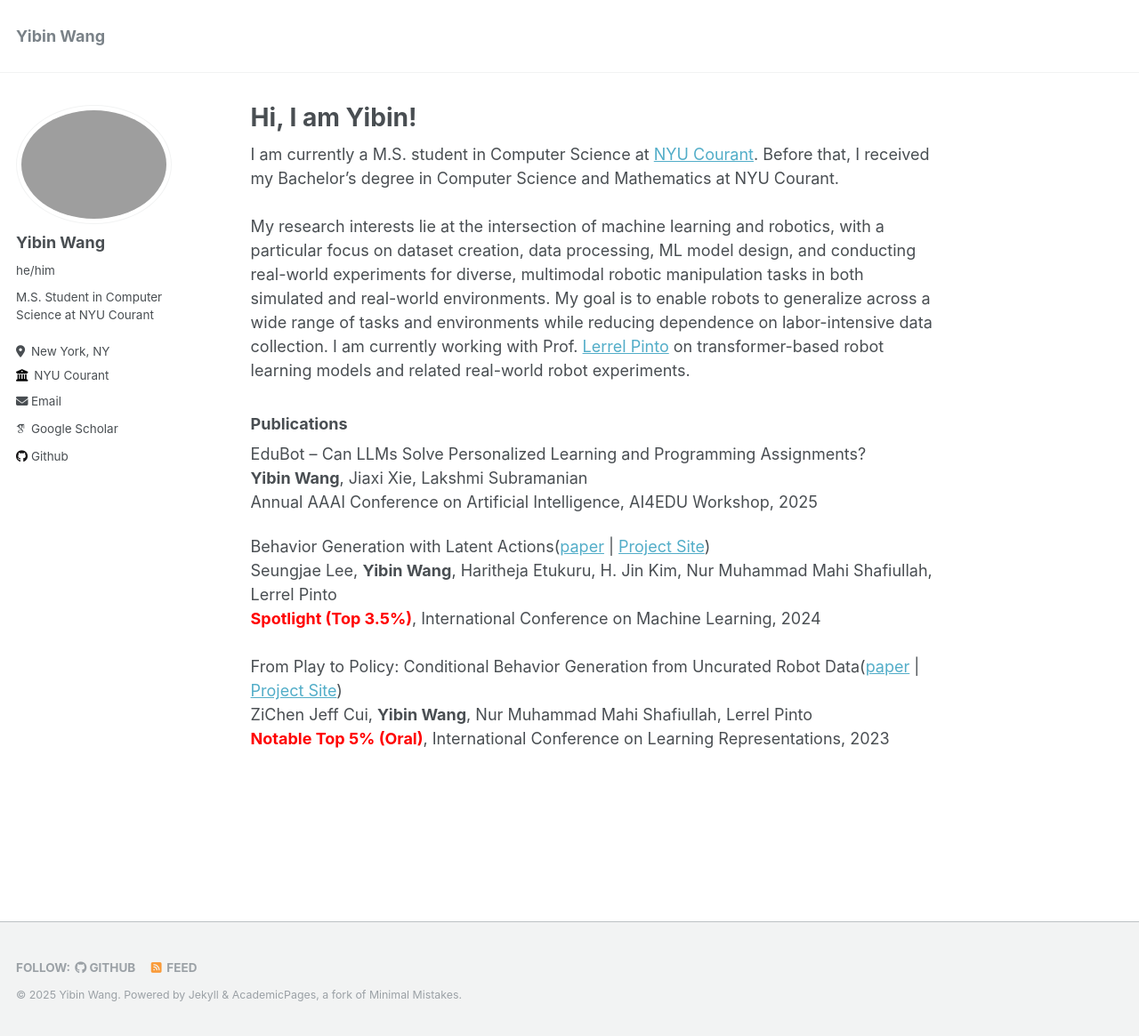
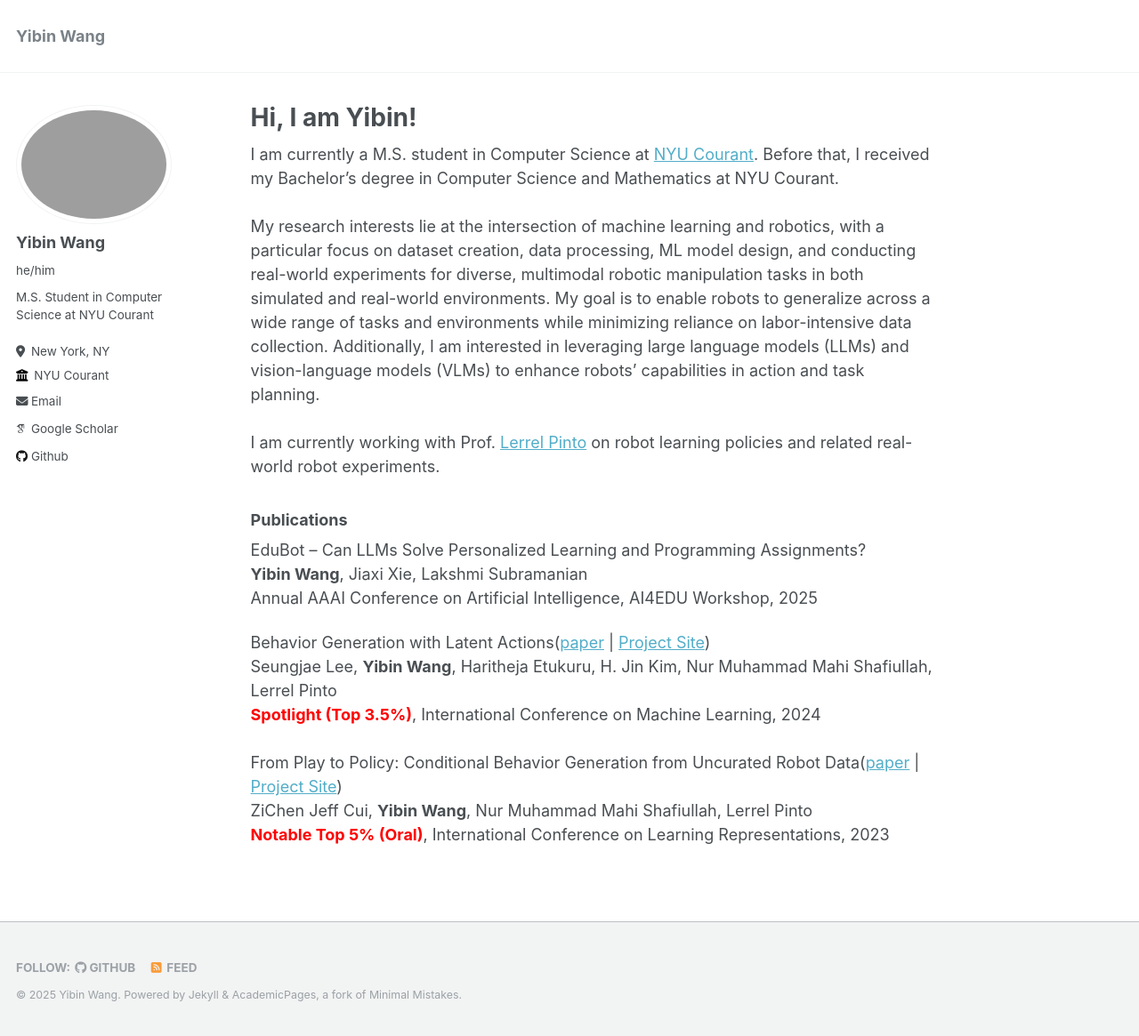
Before and after one commit to WYB929/WYB929.github.io, a Jekyll site: the page built from _pages/about.md, in a window 1280 px wide and 1165 px high. Shown: the whole window at 89% size. Built offline with Jekyll 4.4.1, drawn with Linux system fonts in a browser that asks for light colours; some web fonts are replaced.

Commit message:
update research interests

```diff
--- a/_pages/about.md
+++ b/_pages/about.md
@@ -9,7 +9,9 @@ redirect_from:
 
  I am currently a M.S. student in Computer Science at [NYU Courant](https://cs.nyu.edu/home/index.html). Before that, I received my Bachelor's degree in Computer Science and Mathematics at NYU Courant.<br>
 <br>
-My research interests lie at the intersection of machine learning and robotics, with a particular focus on dataset creation, data processing, ML model design, and conducting real-world experiments for diverse, multimodal robotic manipulation tasks in both simulated and real-world environments. My goal is to enable robots to generalize across a wide range of tasks and environments while reducing dependence on labor-intensive data collection. I am currently working with Prof. [Lerrel Pinto](https://www.lerrelpinto.com) on transformer-based robot learning models and related real-world robot experiments.
+My research interests lie at the intersection of machine learning and robotics, with a particular focus on dataset creation, data processing, ML model design, and conducting real-world experiments for diverse, multimodal robotic manipulation tasks in both simulated and real-world environments. My goal is to enable robots to generalize across a wide range of tasks and environments while minimizing reliance on labor-intensive data collection. Additionally, I am interested in leveraging large language models (LLMs) and vision-language models (VLMs) to enhance robots' capabilities in action and task planning. <br>
+<br>
+I am currently working with Prof. [Lerrel Pinto](https://www.lerrelpinto.com) on robot learning policies and related real-world robot experiments.
 
 <!-- My CV could be found [here](https://wyb929.github.io/files/CV_Yibin_Wang.pdf). -->
 
```
